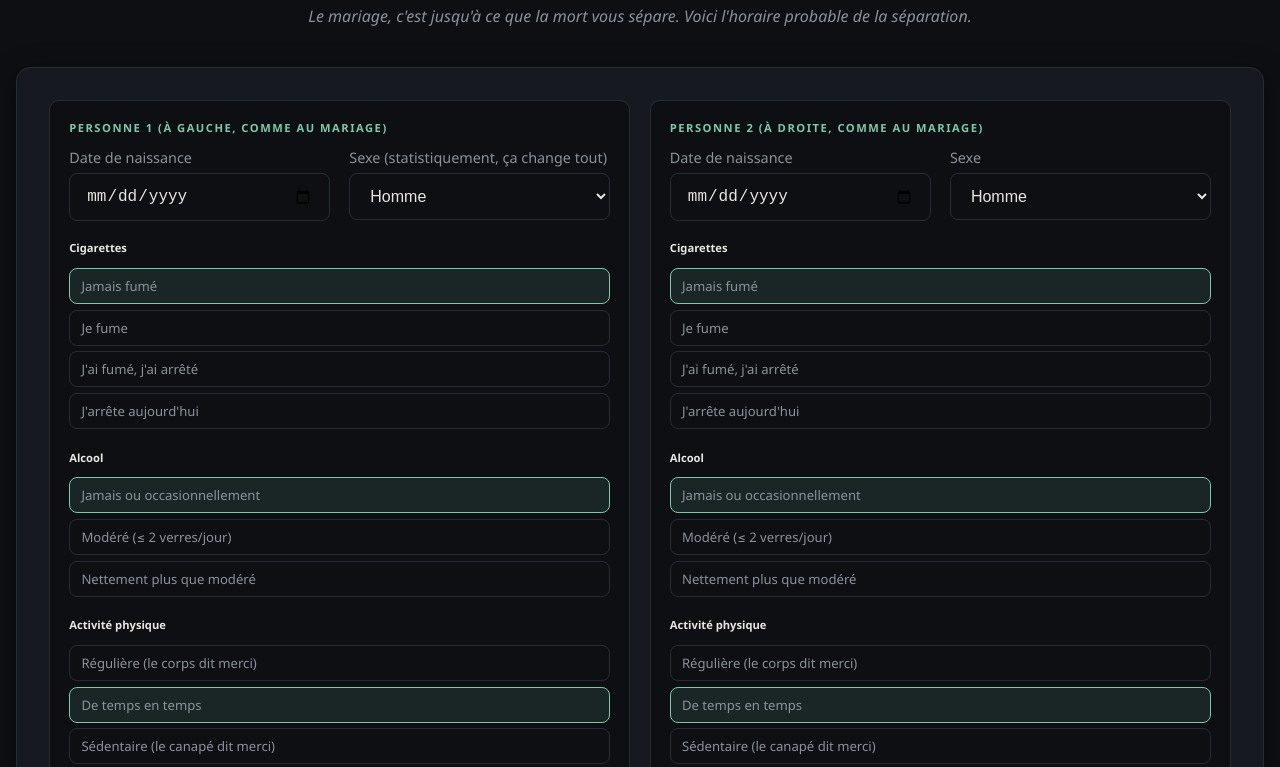
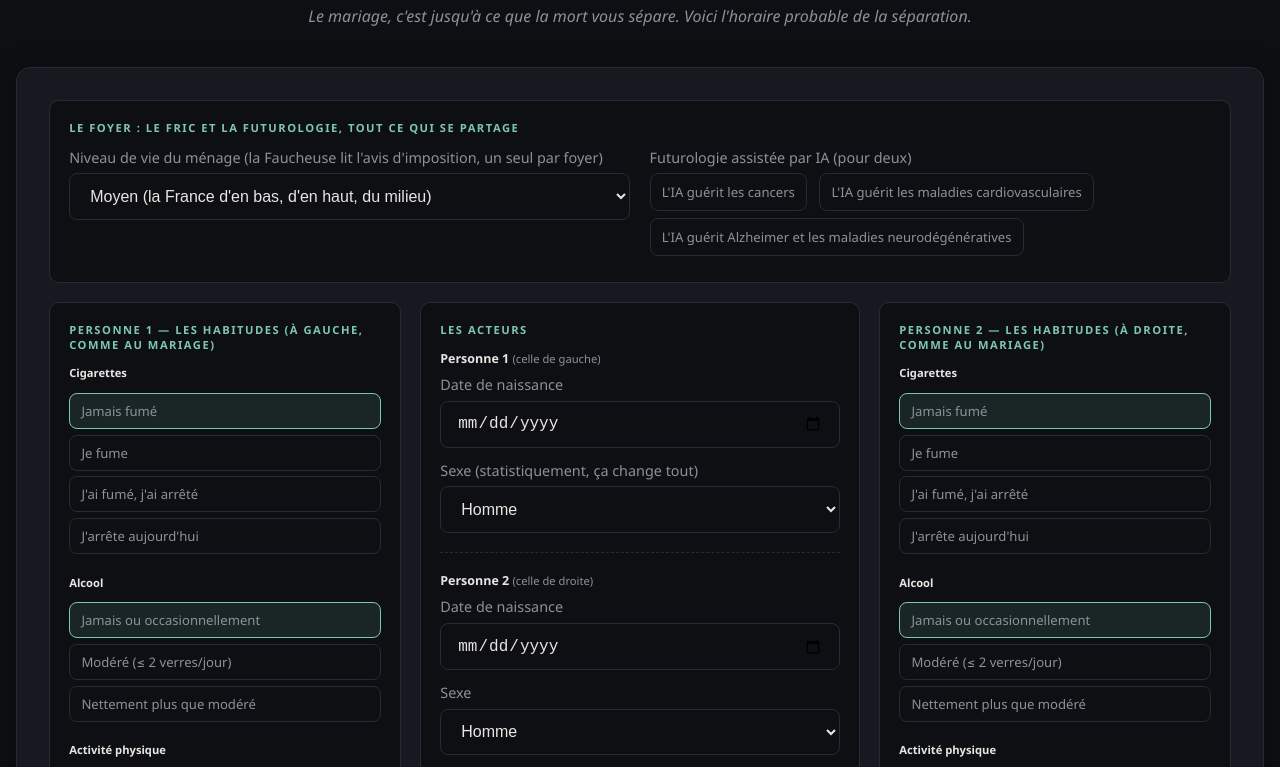
Before and after one commit to cyrilletixier/JoursRestants, a plain HTML site: page couple.html in a window 1280 px wide. Shown: the part 143-910 px from the top of the page. Drawn offline with Linux system fonts and the light colour scheme.

Commit message:
Page couple : foyer (niveau + IA) sur une ligne en haut, identites au centre (naissance puis sexe), comportements a gauche et a droite

```diff
--- a/couple.html
+++ b/couple.html
@@ -21,22 +21,31 @@
     <p class="tagline">Le mariage, c'est jusqu'à ce que la mort vous sépare. Voici l'horaire probable de la séparation.</p>
 
     <div class="card">
+      <div class="shared-card">
+        <h3>Le foyer : le fric et la futurologie, tout ce qui se partage</h3>
+        <div class="shared-line">
+          <div class="field">
+            <label for="niveau">Niveau de vie du ménage (la Faucheuse lit l'avis d'imposition, un seul par foyer)</label>
+            <select id="niveau">
+              <option value="tres_modeste">Très modeste (les 5&nbsp;% les plus discrets à l'AGD)</option>
+              <option value="modeste">Modeste</option>
+              <option value="moyen" selected>Moyen (la France d'en bas, d'en haut, du milieu)</option>
+              <option value="aise">Aisé</option>
+              <option value="tres_aise">Très aisé (les 5&nbsp;% qui se photographient devant leur ostéopathe)</option>
+            </select>
+          </div>
+          <div class="field">
+            <label>Futurologie assistée par IA (pour deux)</label>
+            <label class="check-row"><input type="checkbox" name="hypo" value="cancer"><span>L'IA guérit les cancers</span></label>
+            <label class="check-row"><input type="checkbox" name="hypo" value="cardio"><span>L'IA guérit les maladies cardiovasculaires</span></label>
+            <label class="check-row"><input type="checkbox" name="hypo" value="neuro"><span>L'IA guérit Alzheimer et les maladies neurodégénératives</span></label>
+          </div>
+        </div>
+      </div>
+
       <div class="duo-cards">
         <div class="person-card">
-          <h3>Personne 1 (à gauche, comme au mariage)</h3>
-          <div class="form-grid">
-            <div class="field">
-              <label for="b1">Date de naissance</label>
-              <input type="date" id="b1" required>
-            </div>
-            <div class="field">
-              <label for="s1">Sexe (statistiquement, ça change tout)</label>
-              <select id="s1">
-                <option value="H">Homme</option>
-                <option value="F">Femme</option>
-              </select>
-            </div>
-          </div>
+          <h3>Personne 1 — les habitudes (à gauche, comme au mariage)</h3>
           <div class="habit-group">
             <h3>Cigarettes</h3>
             <label class="radio-row"><input type="radio" name="tabac1" value="jamais" checked><span>Jamais fumé</span></label>
@@ -58,9 +67,24 @@
           </div>
         </div>
 
-        <div class="person-card">
-          <h3>Personne 2 (à droite, comme au mariage)</h3>
-          <div class="form-grid">
+        <div class="person-card identity-card">
+          <h3>Les acteurs</h3>
+          <div class="p-bloc">
+            <div class="p-head">Personne 1 <span class="side">(celle de gauche)</span></div>
+            <div class="field">
+              <label for="b1">Date de naissance</label>
+              <input type="date" id="b1" required>
+            </div>
+            <div class="field">
+              <label for="s1">Sexe (statistiquement, ça change tout)</label>
+              <select id="s1">
+                <option value="H">Homme</option>
+                <option value="F">Femme</option>
+              </select>
+            </div>
+          </div>
+          <div class="p-bloc">
+            <div class="p-head">Personne 2 <span class="side">(celle de droite)</span></div>
             <div class="field">
               <label for="b2">Date de naissance</label>
               <input type="date" id="b2" required>
@@ -73,6 +97,10 @@
               </select>
             </div>
           </div>
+        </div>
+
+        <div class="person-card">
+          <h3>Personne 2 — les habitudes (à droite, comme au mariage)</h3>
           <div class="habit-group">
             <h3>Cigarettes</h3>
             <label class="radio-row"><input type="radio" name="tabac2" value="jamais" checked><span>Jamais fumé</span></label>
@@ -91,28 +119,6 @@
             <label class="radio-row"><input type="radio" name="sport2" value="regulier"><span>Régulière (le corps dit merci)</span></label>
             <label class="radio-row"><input type="radio" name="sport2" value="parfois" checked><span>De temps en temps</span></label>
             <label class="radio-row"><input type="radio" name="sport2" value="sedentaire"><span>Sédentaire (le canapé dit merci)</span></label>
-          </div>
-        </div>
-      </div>
-
-      <div class="shared-card">
-        <h3>Le foyer (ce qui se partage : le compte en banque, et la futurologie)</h3>
-        <div class="form-grid">
-          <div class="field">
-            <label for="niveau">Niveau de vie du ménage (proxy du patrimoine, la Faucheuse lit l'avis d'imposition, un seul par foyer)</label>
-            <select id="niveau">
-              <option value="tres_modeste">Très modeste (les 5&nbsp;% les plus discrets à l'AGD)</option>
-              <option value="modeste">Modeste</option>
-              <option value="moyen" selected>Moyen (la France d'en bas, d'en haut, du milieu)</option>
-              <option value="aise">Aisé</option>
-              <option value="tres_aise">Très aisé (les 5&nbsp;% qui se photographient devant leur ostéopathe)</option>
-            </select>
-          </div>
-          <div class="field">
-            <label>Futurologie assistée par IA (pour deux)</label>
-            <label class="check-row"><input type="checkbox" name="hypo" value="cancer"><span>L'IA guérit les cancers</span></label>
-            <label class="check-row"><input type="checkbox" name="hypo" value="cardio"><span>L'IA guérit les maladies cardiovasculaires</span></label>
-            <label class="check-row"><input type="checkbox" name="hypo" value="neuro"><span>L'IA guérit Alzheimer et les maladies neurodégénératives</span></label>
           </div>
         </div>
       </div>
--- a/style.css
+++ b/style.css
@@ -202,8 +202,8 @@
   .duo-head { grid-column: 1 / -1; font-size: .7rem; text-transform: uppercase; letter-spacing: 1.5px; color: var(--accent); margin-bottom: .1rem; }
   .duo-head:not(:first-child) { margin-top: .8rem; }
 
-  /* ---- Page couple : une personne a gauche, une a droite ---- */
-  .duo-cards { display: grid; grid-template-columns: 1fr 1fr; gap: 1.2rem; margin-bottom: 1.2rem; }
+/* ---- Page couple : foyer en une ligne, comportements autour des identites ---- */
+  .duo-cards { display: grid; grid-template-columns: 1fr 1.25fr 1fr; gap: 1.2rem; margin-bottom: 1.2rem; }
   .person-card, .shared-card {
     background: var(--bg); border: 1px solid var(--border); border-radius: 10px; padding: 1.2rem;
   }
@@ -213,4 +213,16 @@
   }
   .person-card .habit-group h3 { color: var(--text); text-transform: none; letter-spacing: 0; }
   .shared-card { margin-bottom: 1.2rem; }
-  @media (max-width: 640px) { .duo-cards { grid-template-columns: 1fr; } }
+  .shared-line { display: flex; gap: 1.2rem; align-items: flex-start; flex-wrap: wrap; }
+  .shared-line .field { flex: 1 1 240px; margin-bottom: 0; }
+  .shared-card .check-row { display: inline-block; margin: 0 .5rem .45rem 0; }
+  .identity-card .p-head { font-size: .78rem; font-weight: 700; color: var(--text); margin-bottom: .5rem; }
+  .identity-card .p-head .side { color: var(--muted); font-weight: 400; font-size: .7rem; }
+  .identity-card .p-bloc { margin-bottom: 1.2rem; }
+  .identity-card .p-bloc:last-child { margin-bottom: 0; padding-top: 1.2rem; border-top: 1px dashed var(--border); }
+  .identity-card .field { margin-bottom: .8rem; }
+  .identity-card .field:last-child { margin-bottom: 0; }
+  @media (max-width: 900px) {
+    .duo-cards { grid-template-columns: 1fr; }
+    .identity-card { order: -1; }
+  }
```
